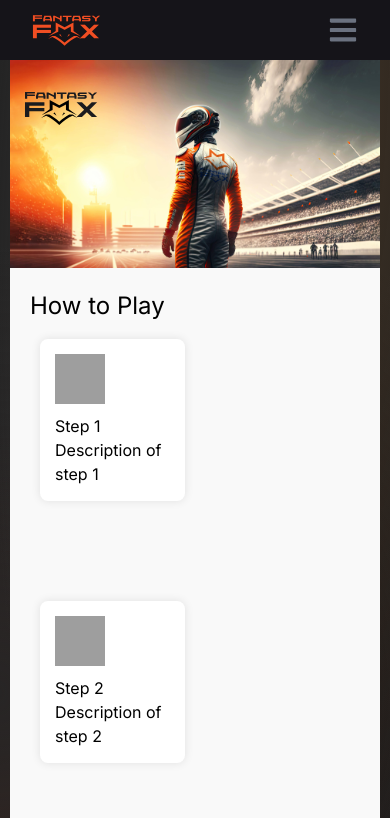
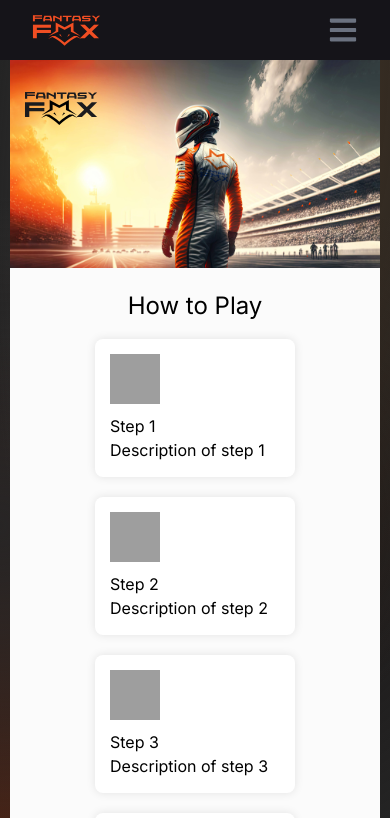
Before and after one commit to slycadelic/fantasy-fox-landing-page, a Next.js app: page / in a window 390 px wide. Shown: the top 818 px of the page. Built offline with nearby package versions, Linux system fonts and the light colour scheme; grey boxes are pictures that could not be loaded.

Commit message:
updated flexBox

```diff
--- a/app/layout.js
+++ b/app/layout.js
@@ -6,7 +6,7 @@ import Footer from '@/components/Footer'
 const inter = Inter({ subsets: ['latin'] })
 
 export const metadata = {
-    title: 'Fantasy Fox',
+    title: 'Fantasy Fox AutoRacing',
     description: 'Fantasy Fox is a Fantasy Sports Platform where users can build their own league format or choose a pre-defined format for playing the game for the entire season. Based on the format, points are awarded to the team after every game/race that takes place in the season. The unique feature that distinguishes Fantasy Foxes Sports Platform from others is the option to customize the format of the game. This allows users to dictate the required engagement level in the game. Players can create their own league and invite friends to join using their league code. Currently, the platform offers F1 as the only sport; however, it will be offering football and other sports in the near future. Also, all features are available for free for the time being. Enjoy and play well!',
 }
 
--- a/components/Header.js
+++ b/components/Header.js
@@ -20,6 +20,7 @@ const Header = () => {
         {
             id: 2,
             link: "How To Play",
+            href: 'how2play'
         },
         {
             id: 3,
@@ -43,12 +44,12 @@ const Header = () => {
                 />
             </Link>
             <ul className="hidden md:flex mx-auto">
-                {links.map(({ id, link }) => (
+                {links.map(({ id, link, href }) => (
                     <li
                         key={id}
                         className={styles.navLinks}
                     >
-                        <Link href={link}>{link}</Link>
+                        <Link href='/'>{link}</Link>
                     </li>
                 ))}
             </ul>
--- a/components/home/How2Play.module.css
+++ b/components/home/How2Play.module.css
@@ -1,9 +1,12 @@
 /* How to Play Styling  */
 .howToPlay
 {
+    width: 100%;
     padding: 20px;
-    background-color: #f9f9f9;
-    /* Set your desired background color */
+    background-color: var(--snow);
+    display: flex;
+    flex-direction: column;
+    align-items: center;
 }
 
 .howToPlay h2
@@ -13,21 +16,21 @@
     margin-bottom: 15px;
 }
 
-.steps {
-    width: 50%;
+.steps
+{
+    width: 100%;
+    height: 200px;
     display: flex;
     flex-direction: row;
-    gap: 5rem;
-    justify-content: space-between;
+    justify-content: space-around;
     align-items: center;
 }
 
 
 .step
 {
-    width: calc(50% - 20px);
+    width: 200px;
     /* Adjust the width of steps for responsiveness */
-    width: 100%;
     padding: 15px;
     margin-bottom: 20px;
     background-color: #ffffff;
@@ -52,10 +55,6 @@
     {
         flex-direction: column;
         align-items: center;
-    }
-
-    .step
-    {
-        width: calc(100% - 20px);
+        height: auto;
     }
 }
```
